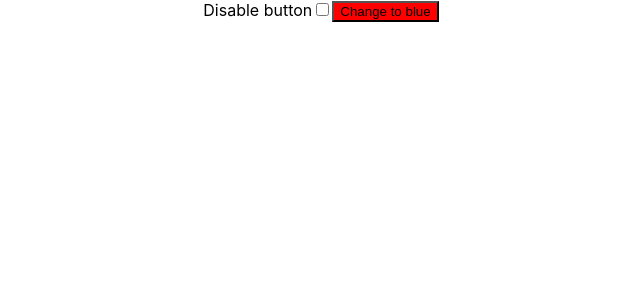
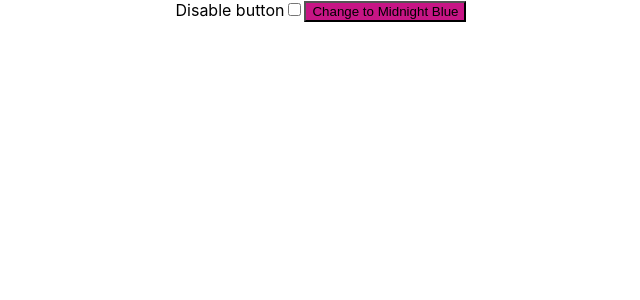
Before and after one commit to akitaeva/jest-test-color-btn, a React (Create React App) app: page / in a window 1280 px wide. Shown: the top 300 px of the page, without its empty margins (319-959 px from the left). Built offline with nearby package versions, Linux system fonts and the light colour scheme.

Commit message:
updates test for camelCase color names

```diff
--- a/src/App.js
+++ b/src/App.js
@@ -7,8 +7,8 @@ export const splitCamelWithSpace = ( colorName ) => {
 
 const App = () => {
   const [disabled, setDisabled] = useState(false);
-  const [btnColor, setBtnColor] = useState("red");
-  const newBtnColor = btnColor === "red" ? "blue" : "red";
+  const [btnColor, setBtnColor] = useState("MediumVioletRed");
+  const newBtnColor = btnColor === "MediumVioletRed" ? "MidnightBlue" : "MediumVioletRed";
 
   const changeTextAndColor = () => {
     setBtnColor(newBtnColor);
@@ -29,7 +29,7 @@ const App = () => {
         onClick={() => changeTextAndColor()}
         disabled={disabled}
       >
-        Change to {newBtnColor}
+        Change to {splitCamelWithSpace(newBtnColor)}
       </button>
     </div>
   );
```
Also changed, not shown: 1 other file (tests, documents, lock files or other folders).
